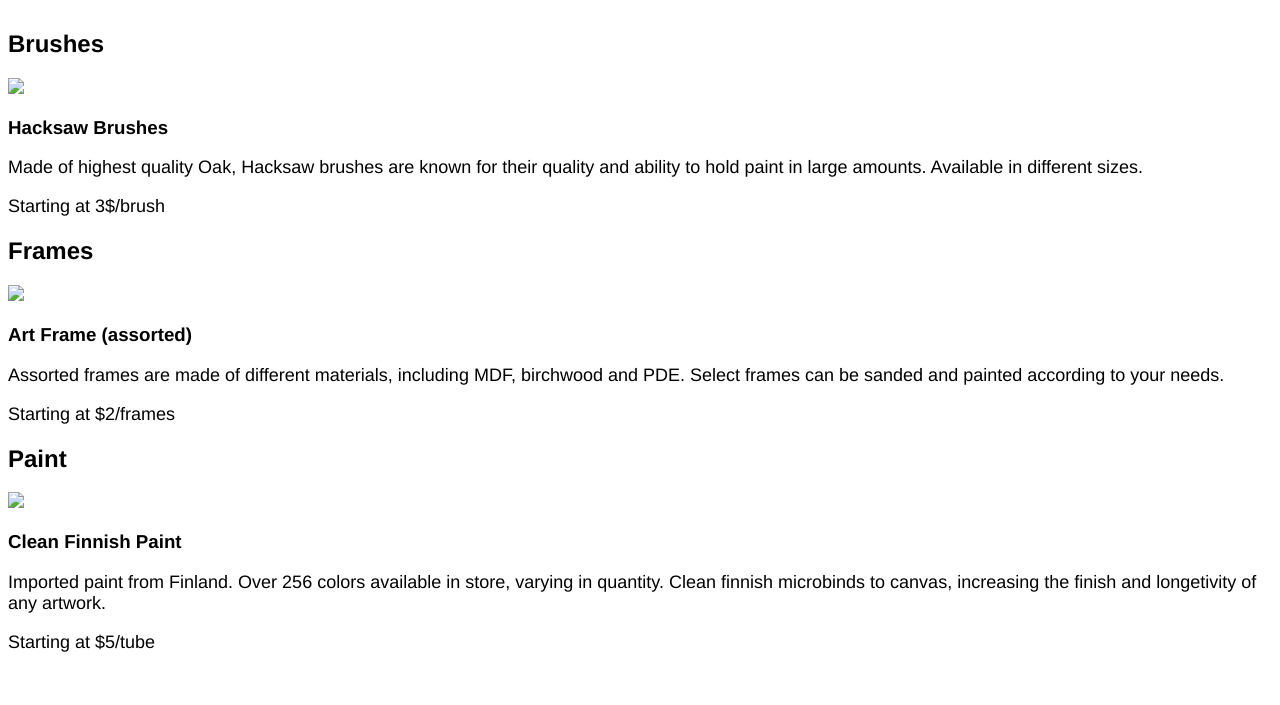
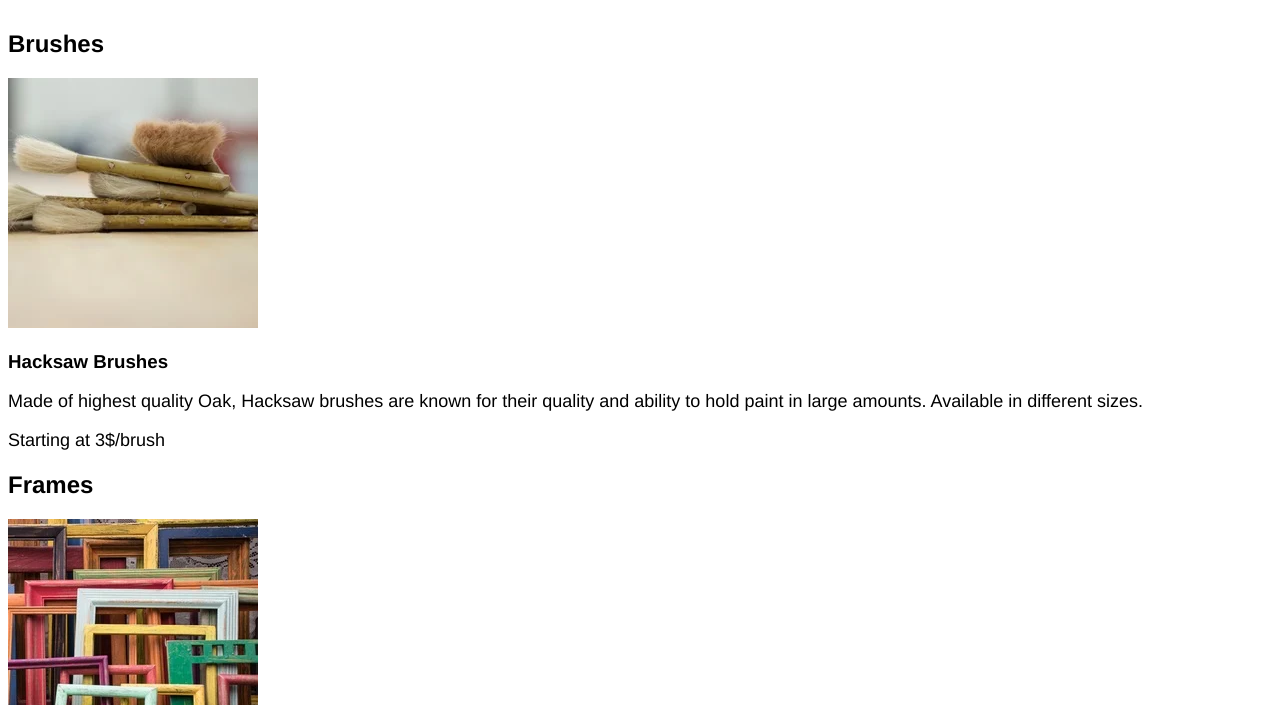
Before and after one commit to arkanere/webProjects, a plain HTML site: page index.html in a window 1280 px wide. Shown: the part 95-800 px from the top of the page. Drawn offline with Linux system fonts and the light colour scheme; files that its build step writes are made by us from their sources.

Commit message:
Update index.html

```diff
--- a/index.html
+++ b/index.html
@@ -2,23 +2,23 @@
 <html>
 <head>
   <title></title>
-<link href="./resources/css/index.css" type="text/css" rel="stylesheet">
+<link href="./index.css" type="text/css" rel="stylesheet">
 </head>
 <body>
 
  <h1>Dasmoto's Arts and Crafts</h1>
  <h2>Brushes</h2>
- <img src="./resources/hacksaw.jpeg">
+ <img src="./hacksaw.jpeg">
  <h3>Hacksaw Brushes</h3>
  <p>Made of highest quality Oak, Hacksaw brushes are known for their quality and ability to hold paint in large amounts. Available in different sizes.</p>
  <p>Starting at 3$/brush</p>
  <h2>Frames</h2>
- <img src="./resources/frames.jpeg">
+ <img src="./frames.jpeg">
  <h3>Art Frame (assorted)</h3>
  <p>Assorted frames are made of different materials, including MDF, birchwood and PDE. Select frames can be sanded and painted according to your needs.</p>
  <p>Starting at $2/frames</p>
  <h2>Paint</h2>
- <img src="./resources/finnish.jpeg">
+ <img src="./finnish.jpeg">
  <h3>Clean Finnish Paint</h3>
  <p>Imported paint from Finland. Over 256 colors available in store, varying in quantity. Clean finnish microbinds to canvas, increasing the finish and longetivity of any artwork.</p>
  <p>Starting at $5/tube</p>
```
